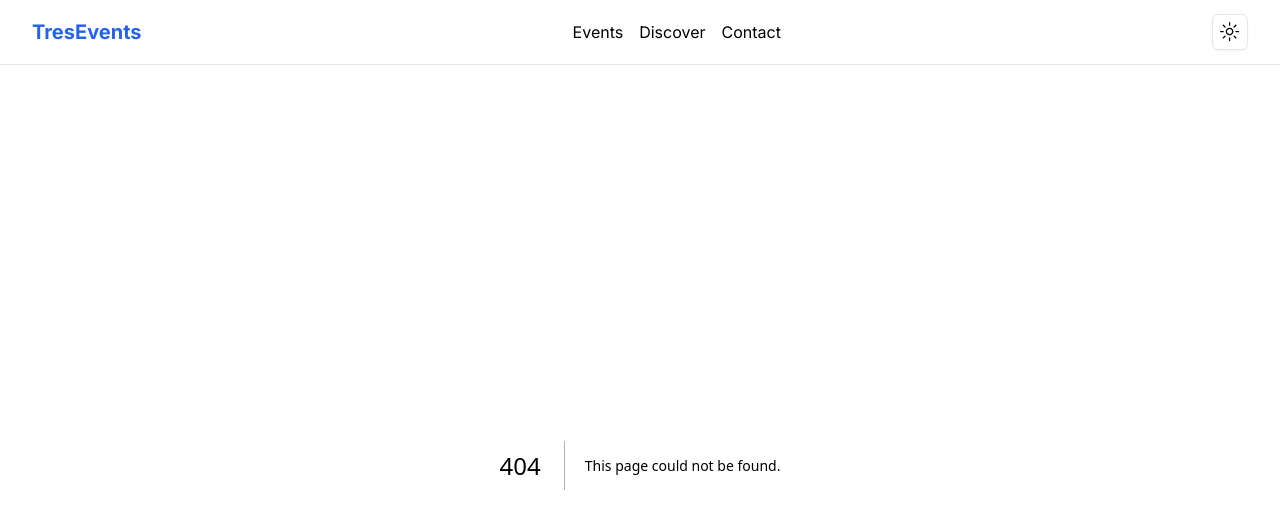
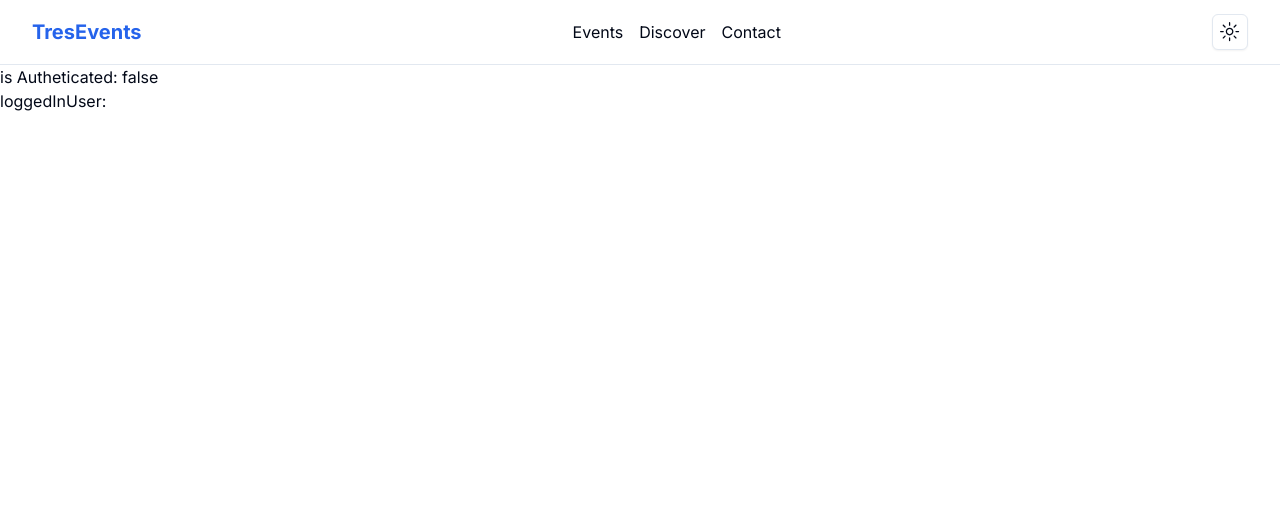
Before and after one commit to TresorRw/event-web-fe, a Next.js app: page /in/profile in a window 1280 px wide. Before the commit this address had no page. Shown: the top 528 px of the page. Built offline with nearby package versions, Linux system fonts and the light colour scheme.

Commit message:
Temprary profile page

```diff
--- /dev/null
+++ b/app/in/profile/page.tsx
@@ -0,0 +1,18 @@
+"use client"
+import { useAuthStore } from '@/app/store/auth.store';
+import { useStore } from '@/app/store/useStore';
+import React from 'react'
+
+const ProfilePage = () => {
+  const isAuthenticated = useStore(useAuthStore, (state) => state.isAuthenticated);
+  const loggedInUser = useStore(useAuthStore, (state) => state.loggedInUser);
+
+  return (
+    <div>
+      <p>is Autheticated: {JSON.stringify(isAuthenticated)}</p>
+      <p>loggedInUser: {loggedInUser?.name}</p>
+    </div>
+  )
+}
+
+export default ProfilePage
```
